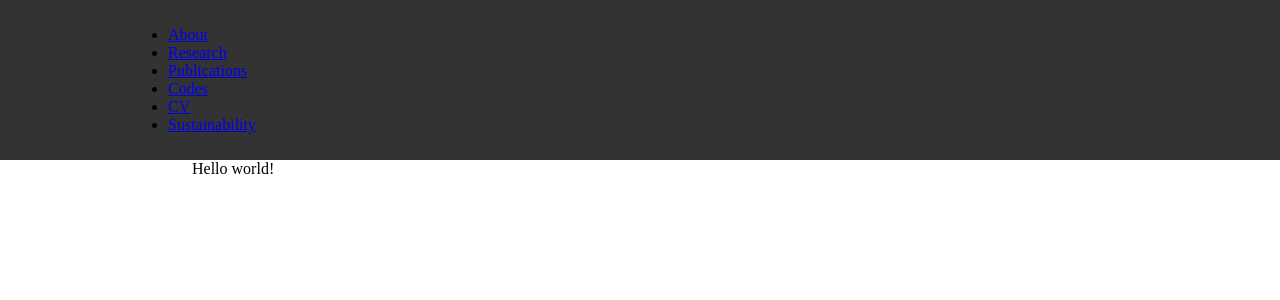
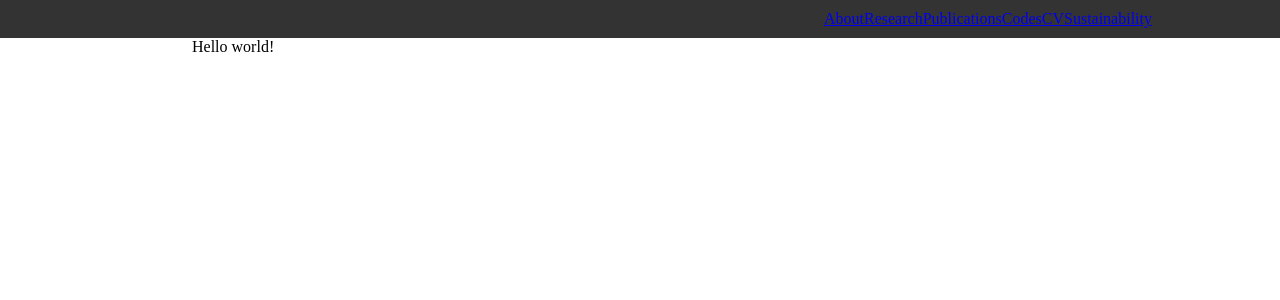
Before and after one commit to felixbosco/felixbosco.github.io, a Jekyll site: the page built from index.html, in a window 1280 px wide. Shown: the top 300 px of the page. Built offline with Jekyll 4.4.1, drawn with Linux system fonts in a browser that asks for light colours.

Commit message:
Add nav formatting

```diff
--- a/assets/css/style.css
+++ b/assets/css/style.css
@@ -16,9 +16,19 @@ header {
 }
 
 nav {
+    -webkit-flex: 1;
+    -ms-flex: 1;
+    flex: 1;
 }
 nav ul {
-
+    float: right;
+    list-style-type: none;
+    margin: 0;
+    padding: 0;
+    overflow: hidden;
+}
+nav li {
+  float: left;
 }
 
 /* ---------- general design: main ---------- */
```
